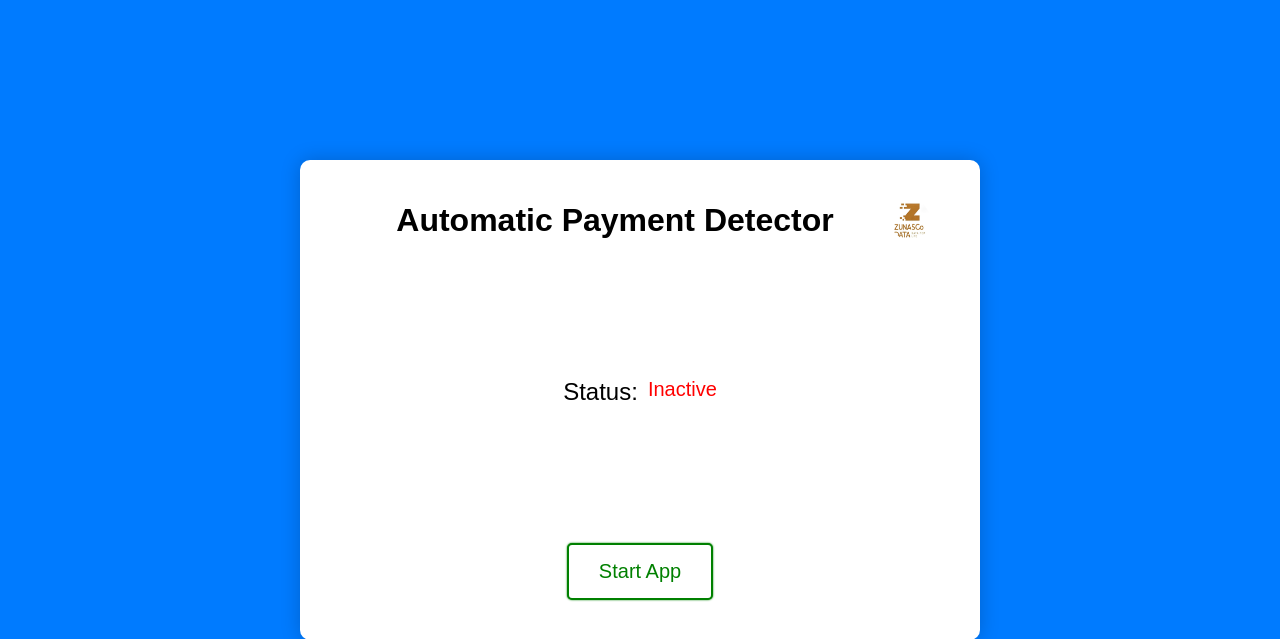
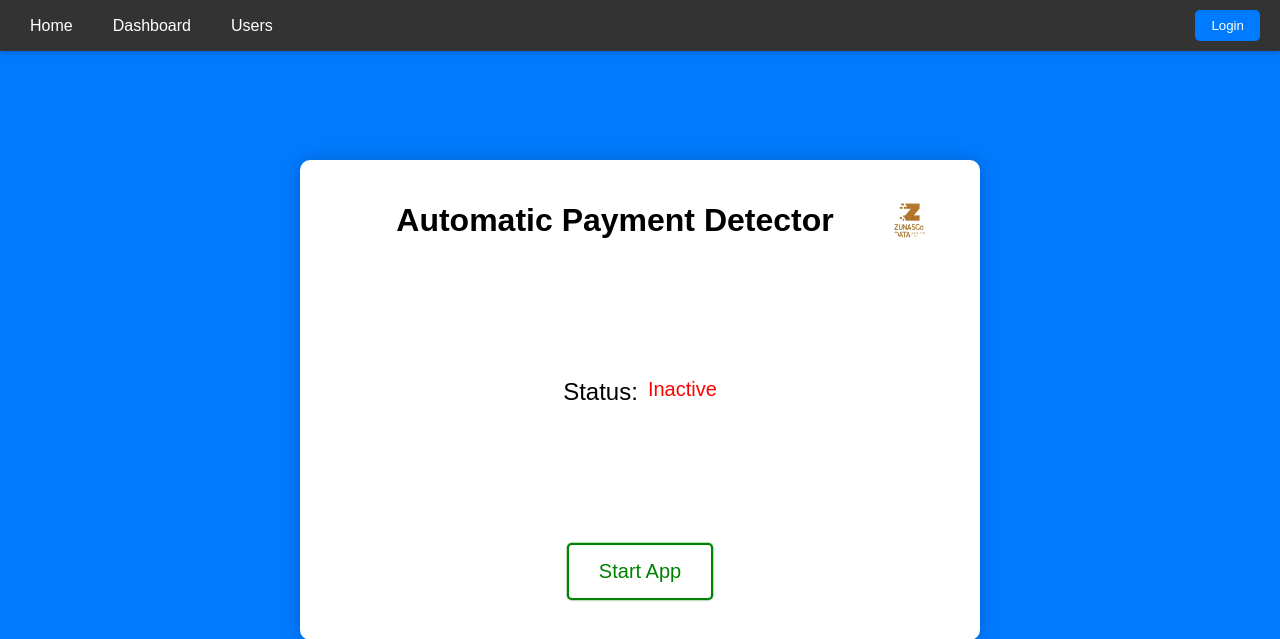
Before and after one commit to Attahirny/gmail-automation, a Flask app: template templates/index.html in a window 1280 px wide. Shown: the top 639 px of the page. Run offline with Flask 3, Linux system fonts and the light colour scheme; the template is opened without the code that fills it, so the values that code supplies are empty.

Commit message:
add header

```diff
--- a/app.py
+++ b/app.py
@@ -11,8 +11,8 @@ def index():
     # Load stored credentials from session
     if session.get('credentials'):
         functions.check_credentials(None, session['credentials'])
-    else:
-        return redirect('authorize')
+    # else:
+    #     return redirect('authorize')
 
     return render_template("index.html")
 
@@ -22,12 +22,13 @@ def favicon():
 
 @app.route('/authorize')
 def authorize():
-
-    cred = functions.create_credentials()
-    authorization_url, session['state'] = functions.check_credentials(cred)
-
-    # Redirect user to Google's authorization page
-    return redirect(authorization_url)
+    if not session.get('credentials'):
+        cred = functions.create_credentials()
+        authorization_url, session['state'] = functions.check_credentials(cred)
+        # Redirect user to Google's authorization page
+        return redirect(authorization_url)
+    else:
+        redirect("/")
 
 @app.route('/oauth2callback')
 def oauth2callback():
--- a/templates/index.html
+++ b/templates/index.html
@@ -11,6 +11,52 @@
             padding: 0;
             background-color: #007bff;
             color: #fff;
+        }
+
+        header {
+            background-color: #333;
+            position: fixed;
+            top: 0;
+            width: -webkit-fill-available;
+            color: white;
+            padding: 10px 20px;
+            box-shadow: 0 2px 5px rgba(0, 0, 0, 0.2);
+        }
+
+        .panel {
+            display: flex;
+            justify-content: space-between;
+            align-items: center;
+        }
+
+        .panel-menu {
+            display: flex;
+            gap: 20px;
+        }
+
+        .panel-menu span {
+            cursor: pointer;
+            padding: 5px 10px;
+            border-radius: 5px;
+            transition: background-color 0.3s;
+        }
+
+        .panel-menu span:hover {
+            background-color: #555;
+        }
+
+        .panel-login button {
+            background-color: #007bff;
+            color: white;
+            border: none;
+            padding: 8px 16px;
+            border-radius: 5px;
+            cursor: pointer;
+            transition: background-color 0.3s;
+        }
+
+        .panel-login button:hover {
+            background-color: #0056b3;
         }
 
         .container {
@@ -140,6 +186,18 @@
     </style>
 </head>
 <body>
+    <header>
+        <div class="panel">
+            <div class="panel-menu">
+                <span class="home">Home</span>
+                <span class="home">Dashboard</span>
+                <span class="home">Users</span>
+            </div>
+            <div class="panel-login">
+                <button class="login-button" onclick="redirectToAuthorize()">Login</button>
+            </div>
+        </div>
+    </header>
     <div class="container">
         <div class="app-box">
             <div class="header">
@@ -157,6 +215,9 @@
     </div>
 
     <script>
+        function redirectToAuthorize() {
+            window.location.href = "/authorize";
+        }
         function toggleApp() {
             var status = document.querySelector('.status span');
             var toggleButton = document.querySelector('.toggle-button');
```
